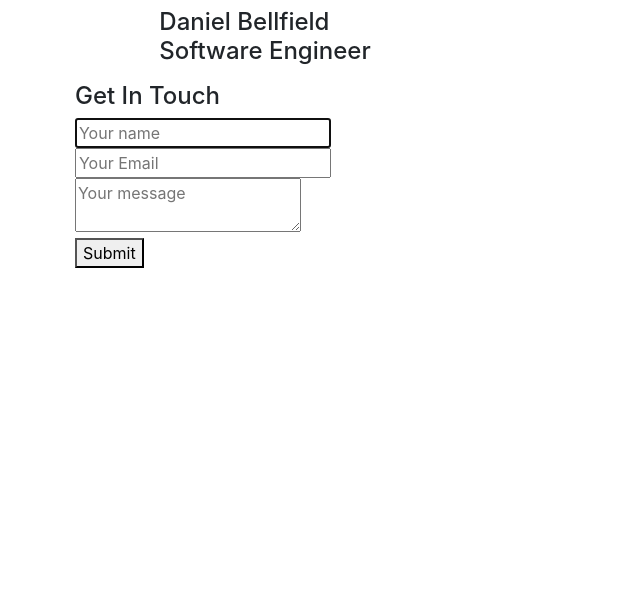
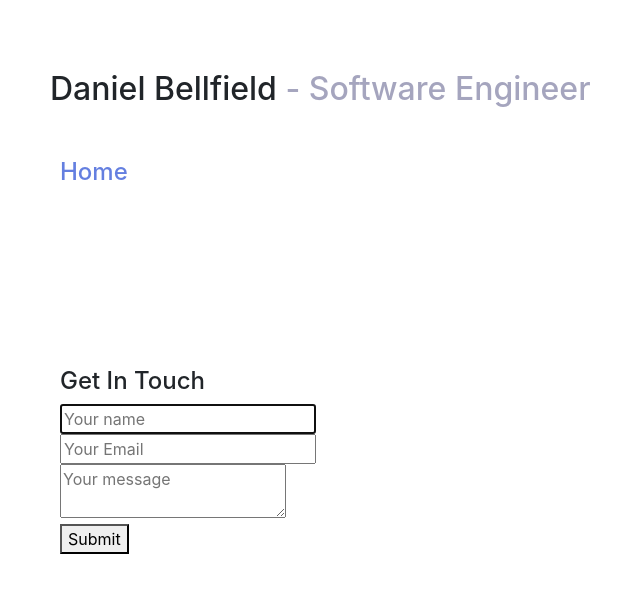
Before and after one commit to dnlbellfield/dental_new, a Django app: page /contact in a window 1280 px wide. Shown: the top 613 px of the page, without its empty margins (60-700 px from the left). Run offline with Django 3.2, Linux system fonts and the light colour scheme; some libraries are stand-ins or nearby versions.

Commit message:
updated simple site

```diff
--- a/static/website/css/style.css
+++ b/static/website/css/style.css
@@ -1,6 +1,8 @@
+body {
+  background-color: white;
+}
 header {
   text-align: left;
-  background: white;
   margin: 20px 0;
   padding: 10px;
 }
@@ -10,7 +12,7 @@ h1{
 }
 .new-class {
   text-align: left;
-  background: white;
+
   margin: 40px 100px;
   padding: 10px;
 	padding-right: 40px;
@@ -20,5 +22,8 @@ h2{
 }
 
 span {
-	text-decoration-color: darkgray;
+	color:rgb(165, 165, 190);
 }
+a {
+  color: rgb(100, 127, 224);
+}
--- a/website/templates/contact.html
+++ b/website/templates/contact.html
@@ -16,43 +16,16 @@
       <link href="{% static 'website/css/style.css'%}" rel="stylesheet" type="text/css"/>
    </head>
    <body>
-      <nav class="navbar navbar-expand-lg navbar-dark">
-         <!-- <a class="navbar-brand mx-auto" href="index.html">
-         <img src="img/logo-black.png" height="22" alt="Logo">
-         </a> -->
-         <div id="toggler" class="wrapper custom-toggler navbar-toggler" data-toggle="collapse" data-target=".navbar-collapse">
-            <div class="menu-toggle">
-               <span class="icon-bars custom-toggler navbar-toggler-icon"></span>
+      <header>
+         <h1>Daniel Bellfield  <span>- Software Engineer</span> </h1>
+
+         <div class="new-class">
+            <h2><a  href="{% url 'home' %}">Home</a></h2>
          </div>
-         </div>
-         <div id="toggle-nav" class="navbar-collapse collapse">
-            <ul class="navbar-nav">
-               <li class="nav-item"> <a class="nav-link" href="{% url 'home' %}">Daniel Bellfield</a> </li>
-               <!-- <li class="nav-item"> <a class="nav-link" href="{% url 'about' %}">About</a> </li> -->
-               <li class="nav-item"> <a class="nav-link" href="{% url 'contact' %}">Contact</a> </li>
-               <!-- <li class="nav-item"> <a class="nav-link" href="{% url 'resume' %}">Resume</a> </li> -->
+         <br>
+         <div class="new-class">
+            <br><br>
 
-            </ul>
-            <h2>Daniel Bellfield<br> Software Engineer</h2>
-         </div>
-      </nav>
-      <!-- Contact -->
-      <div class="Container">
-         <div class="Content">
-            <div class="Wrapper">
-               <div class="LeftContent col-xl-6 col-sm-12 split-image-left background-1">
-               </div>
-               <div class="RightContent col-xl-6 col-sm-12 split-image-right">
-                  <div class="row justify-content-center">
-                     <div class="col-9">
-                        <div class="row">
-                         <div class="col-md-5 offset-md-1 col-sm-12">
-                           <!-- <p>
-                              Daniel Bellfield<br>
-                               EMAIL: dnlbellfield@gmail.com <br>
-
-                              TEL: 1 (805) 890-0868
-                           </p> -->
             <form id="contact" action="{% url 'contact' %}" method="post">
                {% csrf_token %}
                <h2>Get In Touch</h2>
@@ -72,12 +45,11 @@
 
              </form>
          </div>
-                     </div>
-                  </div>
-               </div>
-            </div>
-         </div>
-      </div>
+
+
+       </header>
+      <!-- Contact -->
+
       <!-- End Contact -->
       <!-- Contact Form -->
 
```
Also changed, not shown: website/templates/home.html (+8 -9 lines), 2 other files. Lines whose indentation alone changed are shown as unchanged.
